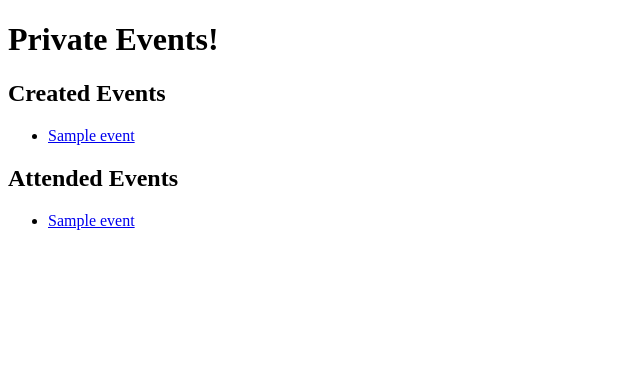
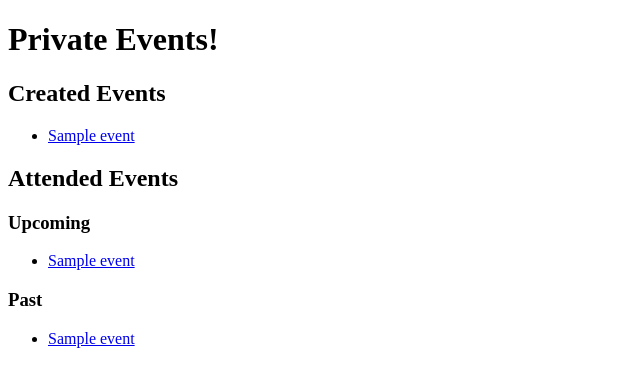
Before and after one commit to S3nsu1k4n/private_events_django, a Django app: template app/templates/app/user_show.html in a window 1280 px wide. Shown: the top 387 px of the page, without its empty margins (0-640 px from the left). Run offline with Django 4.2, Linux system fonts and the light colour scheme; tables that the repository leaves empty hold one stand-in row (values such as "Sample post"); the template is opened without the code that fills it: values that come from a table or form of the project are taken from there, most other values are stand-ins (such as "Sample title", 1, 10 or a date in 2020).

```diff
--- a/app/templates/app/user_show.html
+++ b/app/templates/app/user_show.html
@@ -15,16 +15,28 @@
 
   <h2>Attended Events</h2>
 
-  {% if attended_events_list %}
-  <ul>
-    {% for event in attended_events_list %}
+  {% if attended_upcoming_events_list %}
+  <div class="user-upcoming-events">
+    <h3>Upcoming</h3>
+    <ul>
+      {% for event in attended_upcoming_events_list %}
       <li><a href="{% url 'event-detail' event.pk %}">{{ event.title }}</a></li>
-    {% endfor %}
-  </ul>
-  {% else %}
-    <p>There are no attended events.</p>
+      {% endfor %}
+    </ul>
+  </div>
   {% endif %}
 
-
+  {% if attended_past_events_list %}
+  <div class="user-past-events">
+    <h3>Past</h3>
+    <ul>
+      {% for event in attended_past_events_list %}
+      <li><a href="{% url 'event-detail' event.pk %}">{{ event.title }}</a></li>
+      {% endfor %}
+    </ul>
+    {% else %}
+      <p>There are no attended events.</p>
+    </div>
+  {% endif %}
 
 {% endblock %}
--- a/app/urls.py
+++ b/app/urls.py
@@ -5,5 +5,7 @@ urlpatterns = [
   path('', views.index, name='index'),
   path('events/<int:pk>', views.EventDetailView.as_view(), name='event-detail'),
   path('myevents/', views.UserShow.as_view(), name='myevents'),
-  path('events/create', views.EventCreateView.as_view(), name='event_create')
+  path('events/create', views.EventCreateView.as_view(), name='event_create'),
+  path('events/<int:pk>/attend', views.event_attend, name='event-attend'),
+  path('events/<int:pk>/unattend', views.event_unattend, name='event-unattend'),
 ]
```
Also changed, not shown: app/templates/app/event_detail.html (+16 -0 lines), app/views.py (+19 -2 lines).
